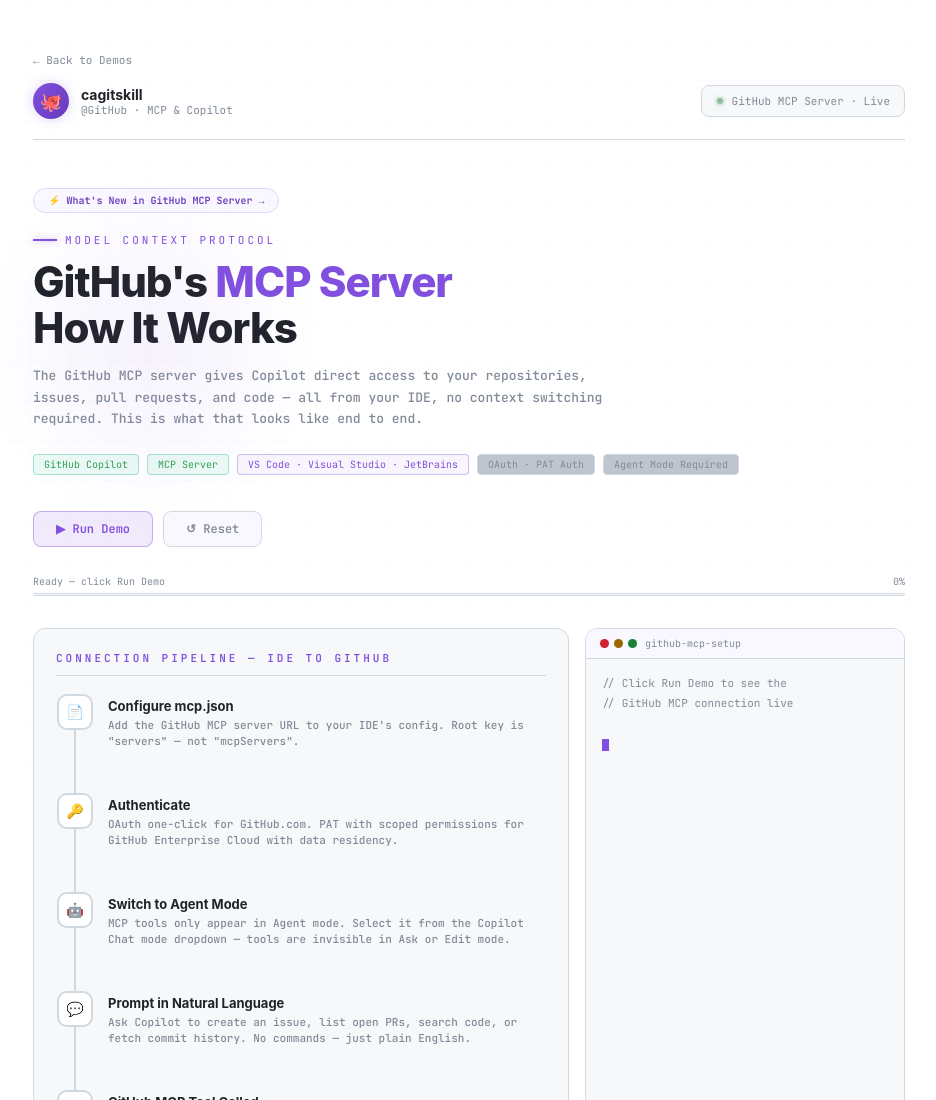
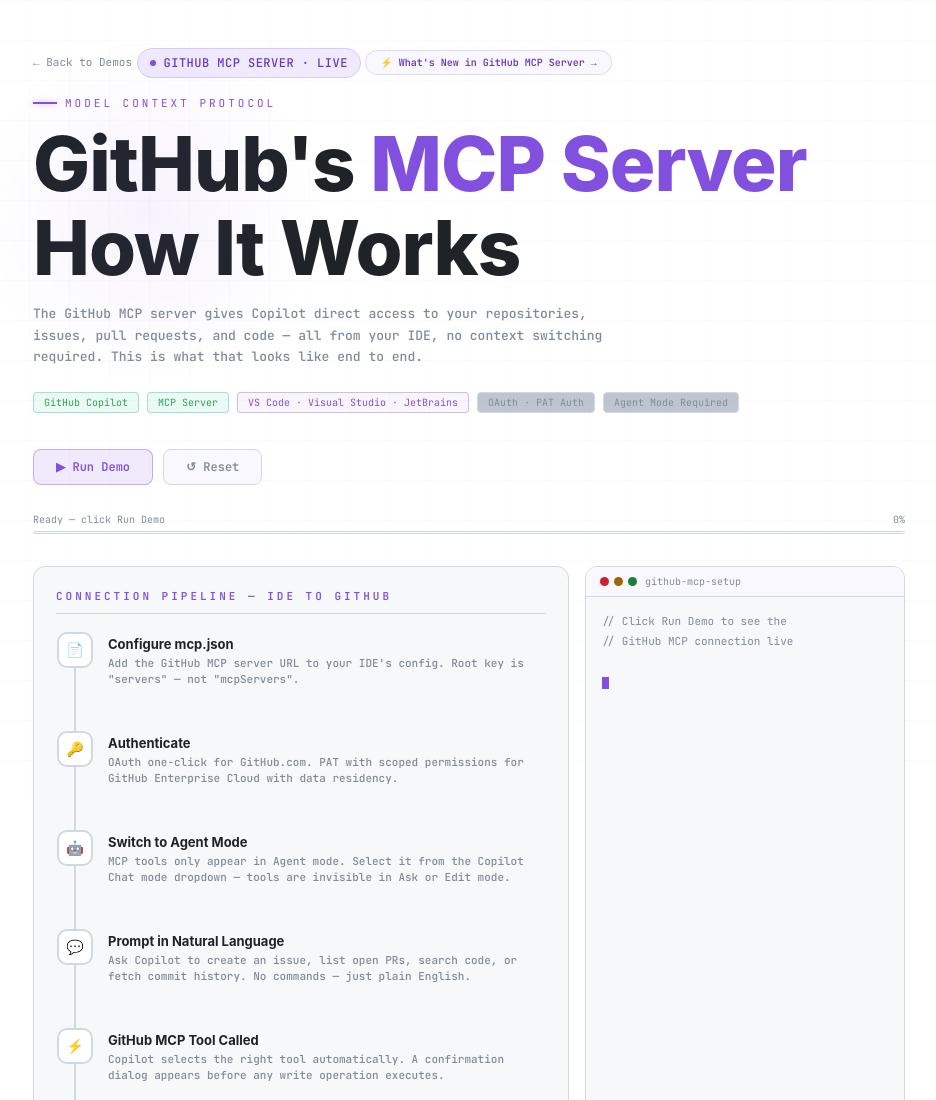
Before and after one commit to cagitskill/git-skill, a plain HTML site: page docs/github-mcp-demo.html in a window 1280 px wide. Shown: the top 1100 px of the page, without its empty margins (171-1107 px from the left). Drawn offline with Linux system fonts and the light colour scheme; a web font is replaced by a local one.

Commit message:
update font size

```diff
--- a/docs/github-mcp-demo.html
+++ b/docs/github-mcp-demo.html
@@ -136,7 +136,8 @@
   box-shadow: 0 0 6px rgba(130,80,223,0.5);
 }
 h1 {
-  font-size: clamp(28px, 4.5vw, 42px);
+  font-size: clamp(40px, 7vw, 76px);
+  font-weight: 800; line-height: 1.05; letter-spacing: -0.03em;
   font-weight: 800;
   line-height: 1.1;
   letter-spacing: -1px;
@@ -425,20 +426,28 @@
 
   <a href="index.html" style="display:inline-flex;align-items:center;gap:6px;margin-bottom:16px;font-family:var(--mono);font-size:11px;color:var(--muted2);text-decoration:none;transition:color 0.2s;" onmouseover="this.style.color='var(--accent)'" onmouseout="this.style.color='var(--muted2)'">← Back to Demos</a>
 
-  <!-- NAV -->
-  <div class="topnav">
-    <div class="gh-identity">
-      <div class="gh-octocat">🐙</div>
-      <div>
-        <div class="gh-handle">cagitskill</div>
-        <div class="gh-role">@GitHub · MCP & Copilot</div>
-      </div>
-    </div>
-    <div class="gh-badge">
-      <div class="gh-badge-dot"></div>
-      GitHub MCP Server · Live
-    </div>
-  </div>
+<style>
+.hero-eyebrow-pill {
+  display: inline-flex; align-items: center; gap: 8px;
+  font-family: var(--mono); font-size: 12px; font-weight: 500;
+  color: #6639ba; background: #efeafe;
+  border: 1px solid #d8c9f7;
+  padding: 6px 12px; border-radius: 999px;
+  letter-spacing: 0.04em; text-transform: uppercase;
+  margin-bottom: 18px; display: inline-flex;
+}
+.hero-eyebrow-pill .pdot {
+  width: 6px; height: 6px; border-radius: 50%;
+  background: #8250df;
+  animation: hpulse 2s ease-in-out infinite;
+}
+@keyframes hpulse {
+  0%, 100% { box-shadow: 0 0 0 0 rgba(130,80,223,0.5); }
+  50% { box-shadow: 0 0 0 8px rgba(130,80,223,0); }
+}
+</style>
+
+  <span class="hero-eyebrow-pill"><span class="pdot"></span>GitHub MCP Server · Live</span>
 
   <!-- WHAT'S NEW BADGE -->
   <a href="github-mcp-whats-new.html" style="display:inline-flex;align-items:center;gap:6px;margin-bottom:20px;padding:5px 14px;border-radius:100px;border:1px solid rgba(167,139,250,0.3);background:rgba(167,139,250,0.06);font-family:var(--mono);font-size:10px;font-weight:700;color:var(--accent2);text-decoration:none;transition:all 0.2s;" onmouseover="this.style.borderColor='var(--accent2)';this.style.boxShadow='0 0 10px rgba(167,139,250,0.2)'" onmouseout="this.style.borderColor='rgba(167,139,250,0.3)';this.style.boxShadow='none'">⚡ What's New in GitHub MCP Server →</a>
```
Also changed, not shown: docs/cicd-resiliency-github.html (+23 -2 lines), docs/index.html (+28 -9 lines).
